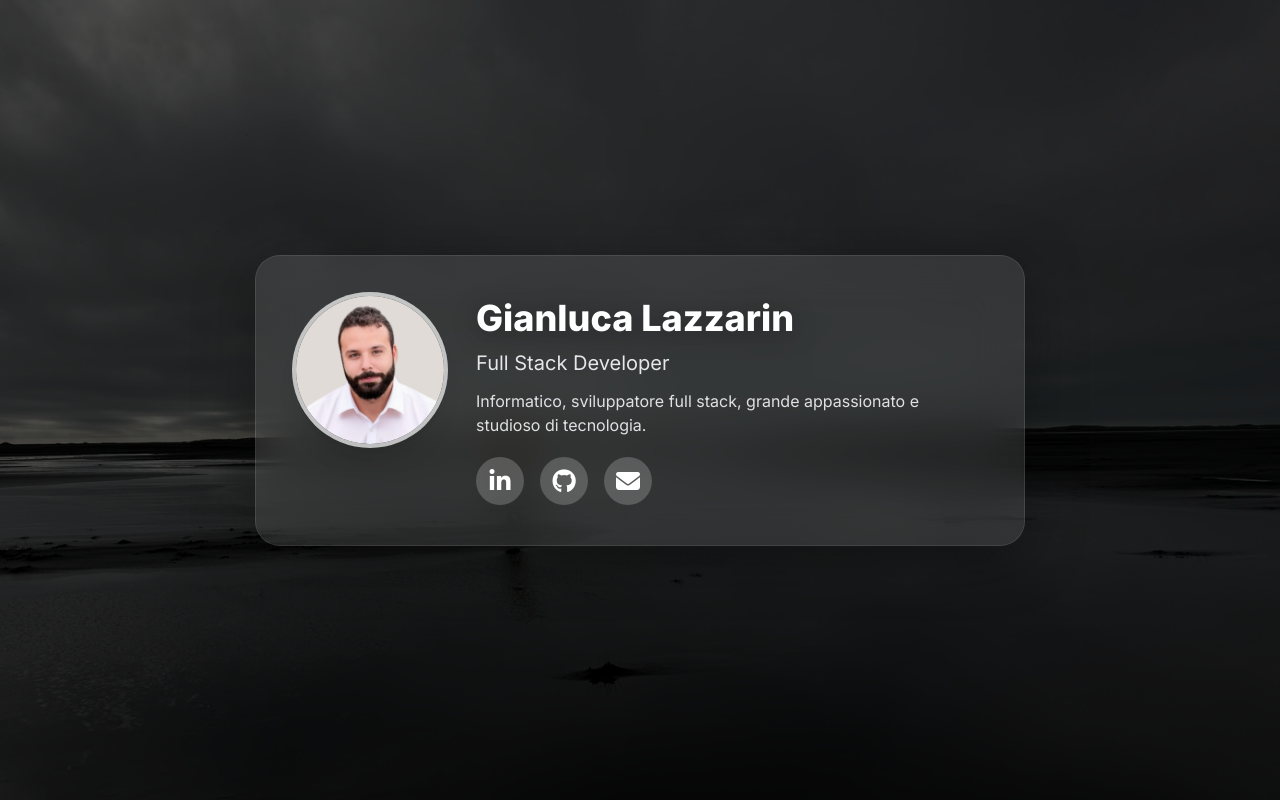
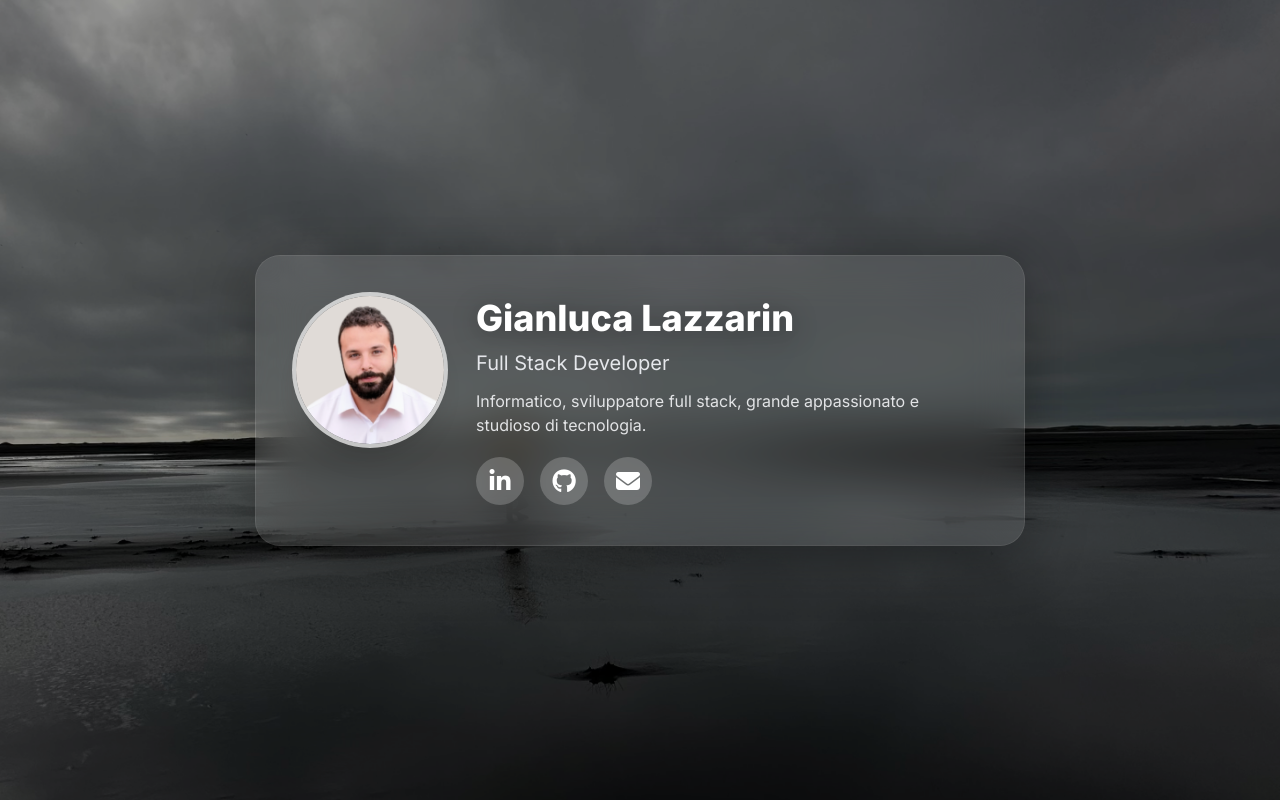
Before and after one commit to gianlucalazzarin/gianlucalazzar.in, a Next.js app: page / in a window 1280 px wide. Built offline with nearby package versions, Linux system fonts and the light colour scheme.

Commit message:
black 40

```diff
--- a/app/page.tsx
+++ b/app/page.tsx
@@ -21,7 +21,7 @@ export default function Home() {
       {/* Overlay: gradiente uniforme scuro su tutto lo sfondo */}
       <div
         aria-hidden="true"
-        className="pointer-events-none absolute inset-0 bg-black/70"
+        className="pointer-events-none absolute inset-0 bg-black/40"
       />
       {/* Contenuto */}
       <main className="relative z-10 min-h-screen flex items-center justify-center px-6 py-10">
```
